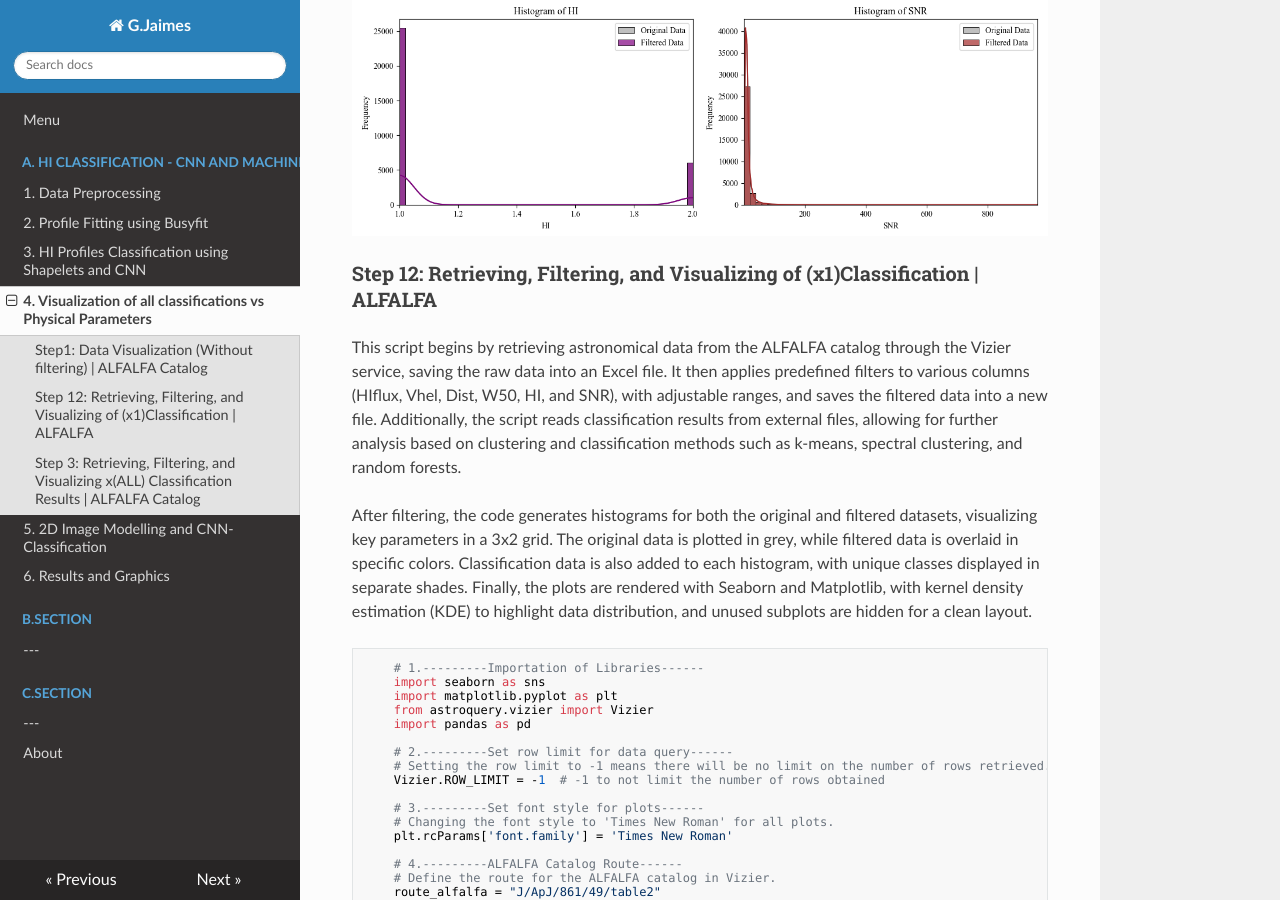
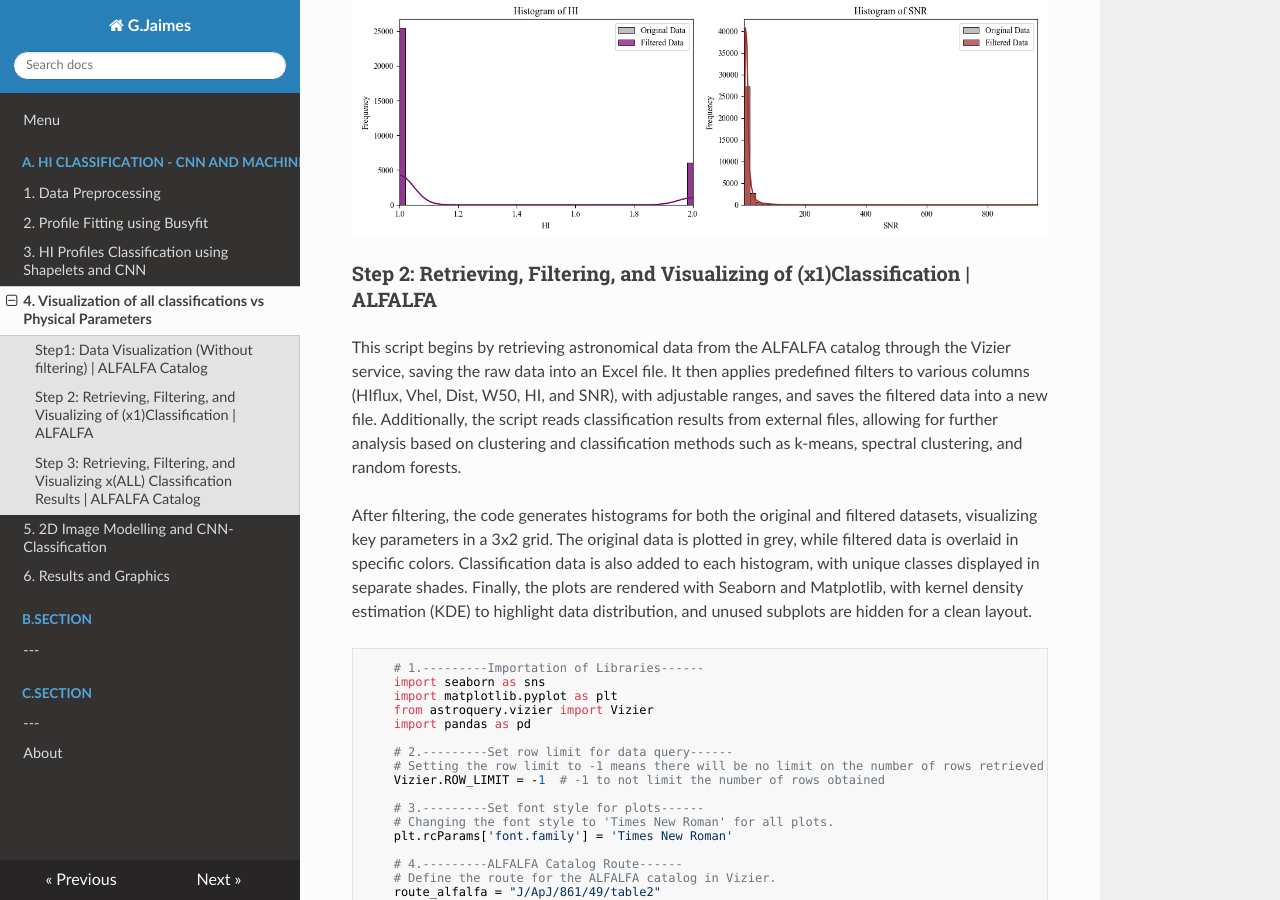
Before and after one commit to gabojaimesillanes/g.jaimes.illanes, an MkDocs documentation site: the page built from docs/4.HI_class.md, in a window 1280 px wide and 900 px high, scrolled down 2967 px. Built offline with MkDocs 1.6.1, drawn with Linux system fonts in a browser that asks for light colours; nearby versions of some CDN libraries.

Commit message:
Update mkdocs.yml

```diff
--- a/docs/4.HI_class.md
+++ b/docs/4.HI_class.md
@@ -126,7 +126,7 @@ After filtering, the code generates histograms for the original and filtered dat
 ![image4.01](content/im/4.01.png)
 
 
-### Step 12: Retrieving, Filtering, and Visualizing of (x1)Classification | ALFALFA
+### Step 2: Retrieving, Filtering, and Visualizing of (x1)Classification | ALFALFA
 
 This script begins by retrieving astronomical data from the ALFALFA catalog through the Vizier service, saving the raw data into an Excel file. It then applies predefined filters to various columns (HIflux, Vhel, Dist, W50, HI, and SNR), with adjustable ranges, and saves the filtered data into a new file. Additionally, the script reads classification results from external files, allowing for further analysis based on clustering and classification methods such as k-means, spectral clustering, and random forests.
 
```
